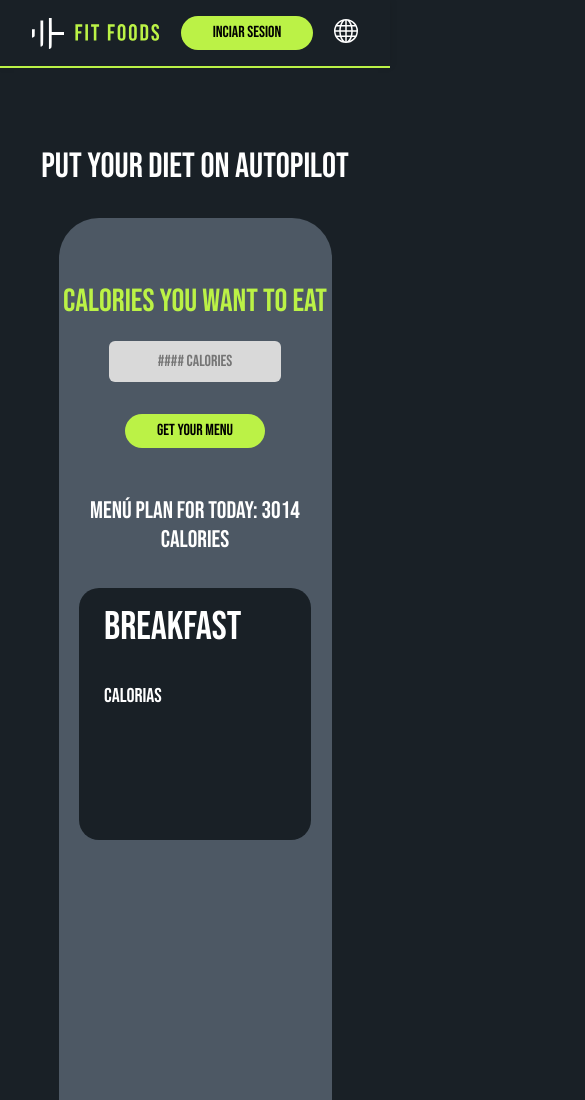
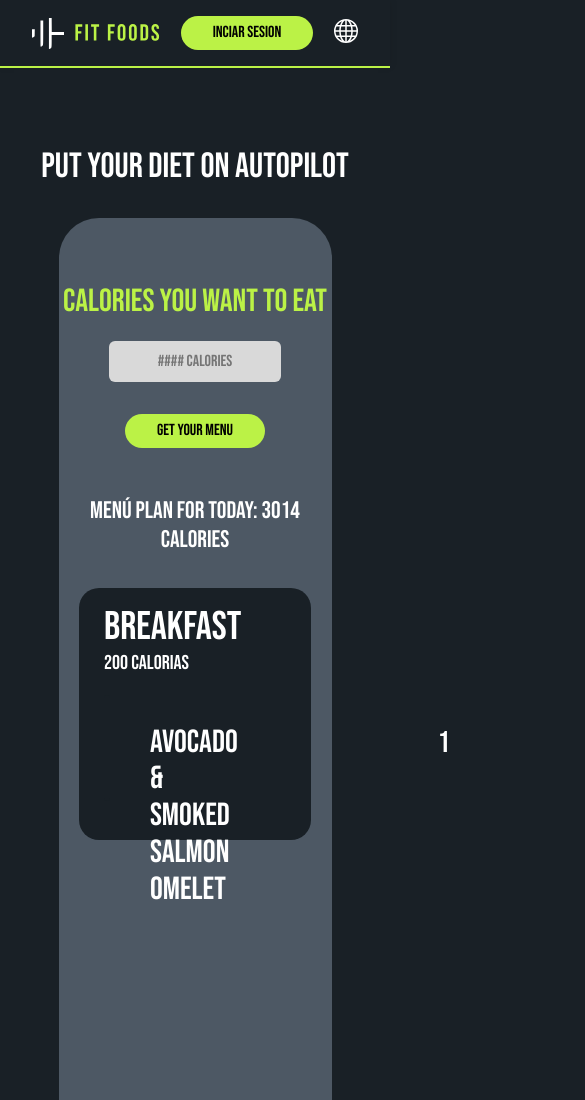
Before and after one commit to adriDiazz/fitfoods, a React (Vite) app in the folder fitFoods/: page /menus in a window 390 px wide. Shown: the top 1100 px of the page, 585 px wide, since content can reach past the window. Built offline with nearby package versions, Linux system fonts and the light colour scheme.

Commit message:
menu page completed falta responsive

```diff
--- /dev/null
+++ b/fitFoods/src/components/MenuPage/Card.jsx
@@ -0,0 +1,19 @@
+import style from './Card.module.css';
+
+const Card = () => {
+	return (
+		<div>
+			<div className={style.rectanguloreceta}>
+				<h2 className={style.typemeal}>Breakfast</h2>
+				<span className={style.caloriesmeal}>200 Calorias</span>
+				<div className={style.informacion}>
+					<img className={style.imagen}></img>
+					<p className={style.nombrereceta}> Avocado & Smoked Salmon Omelet</p>
+					<p className={style.cantidad}>1</p>
+				</div>
+			</div>
+		</div>
+	);
+};
+
+export default Card;
--- /dev/null
+++ b/fitFoods/src/components/MenuPage/Card.module.css
@@ -0,0 +1,59 @@
+.Card {
+	display: flex;
+}
+
+.rectanguloreceta {
+	width: 85%;
+	height: 15.8rem;
+	margin: auto;
+	background: #192026;
+	border-radius: 20px;
+}
+
+.typemeal {
+	font-style: normal;
+	font-weight: 400;
+	font-size: 40px;
+	line-height: 48px;
+	padding: 15px 0px 0px 25px;
+	color: #ffffff;
+	margin-bottom: 0px;
+}
+
+.caloriesmeal {
+	font-style: normal;
+	font-weight: 400;
+	font-size: 20px;
+	line-height: 24px;
+	padding-left: 25px;
+	color: #ffffff;
+}
+
+.informacion {
+	display: flex;
+}
+
+.imagen {
+	background: #a8a8a8;
+	width: 100px;
+	height: 100px;
+	margin-top: 20px;
+	margin-left: 25px;
+	border: solid;
+	border-color: #192026;
+	border-radius: 20px;
+}
+
+.nombrereceta {
+	color: white;
+	font-size: 32px;
+	margin-top: 50px;
+	margin-left: 40px;
+}
+
+.cantidad {
+	color: white;
+	font-size: 30px;
+	margin-left: 200px;
+	margin-top: 51px;
+}
--- a/fitFoods/src/pages/MenuPage.jsx
+++ b/fitFoods/src/pages/MenuPage.jsx
@@ -1,5 +1,6 @@
 import style from './MenuPage.module.css';
 import Button from '../components/UI/Button';
+import Card from '../components/MenuPage/Card';
 
 const MenuPage = () => {
 	return (
@@ -21,10 +22,7 @@ const MenuPage = () => {
 					<Button>Get your Menu</Button>
 				</div>
 				<p className={style.titulomenu}>Menú plan for today: 3014 calories</p>
-				<div className={style.rectanguloreceta}>
-					<h2 className={style.typemeal}>Breakfast</h2>
-					<span className={style.caloriesmeal}>Calorias</span>
-				</div>
+				<Card />
 			</div>
 		</div>
 	);
--- a/fitFoods/src/pages/MenuPage.module.css
+++ b/fitFoods/src/pages/MenuPage.module.css
@@ -61,31 +61,3 @@
 	text-align: center;
 	color: #ffffff;
 }
-
-.rectanguloreceta {
-	width: 85%;
-	height: 15.8rem;
-	text-align: center;
-	margin: auto;
-	background: #192026;
-	border-radius: 20px;
-}
-
-.typemeal {
-	font-style: normal;
-	font-weight: 400;
-	font-size: 40px;
-	line-height: 48px;
-	padding: 15px 638px 0px 25px;
-	color: #ffffff;
-}
-
-.caloriesmeal {
-	font-style: normal;
-	font-weight: 400;
-	font-size: 20px;
-	line-height: 24px;
-	text-align: center;
-	padding: 0px 661px 166px 25px;
-	color: #ffffff;
-}
```
